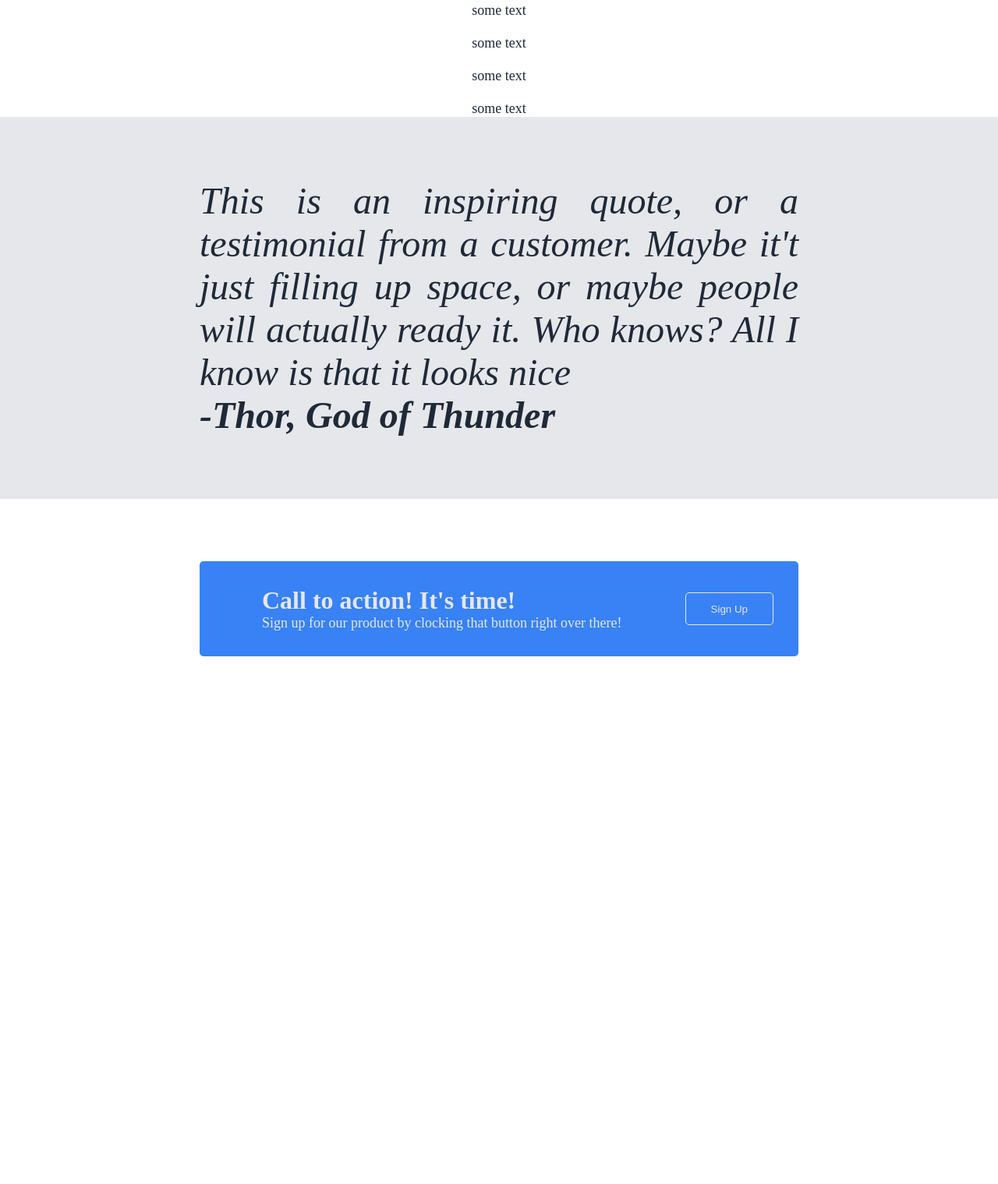
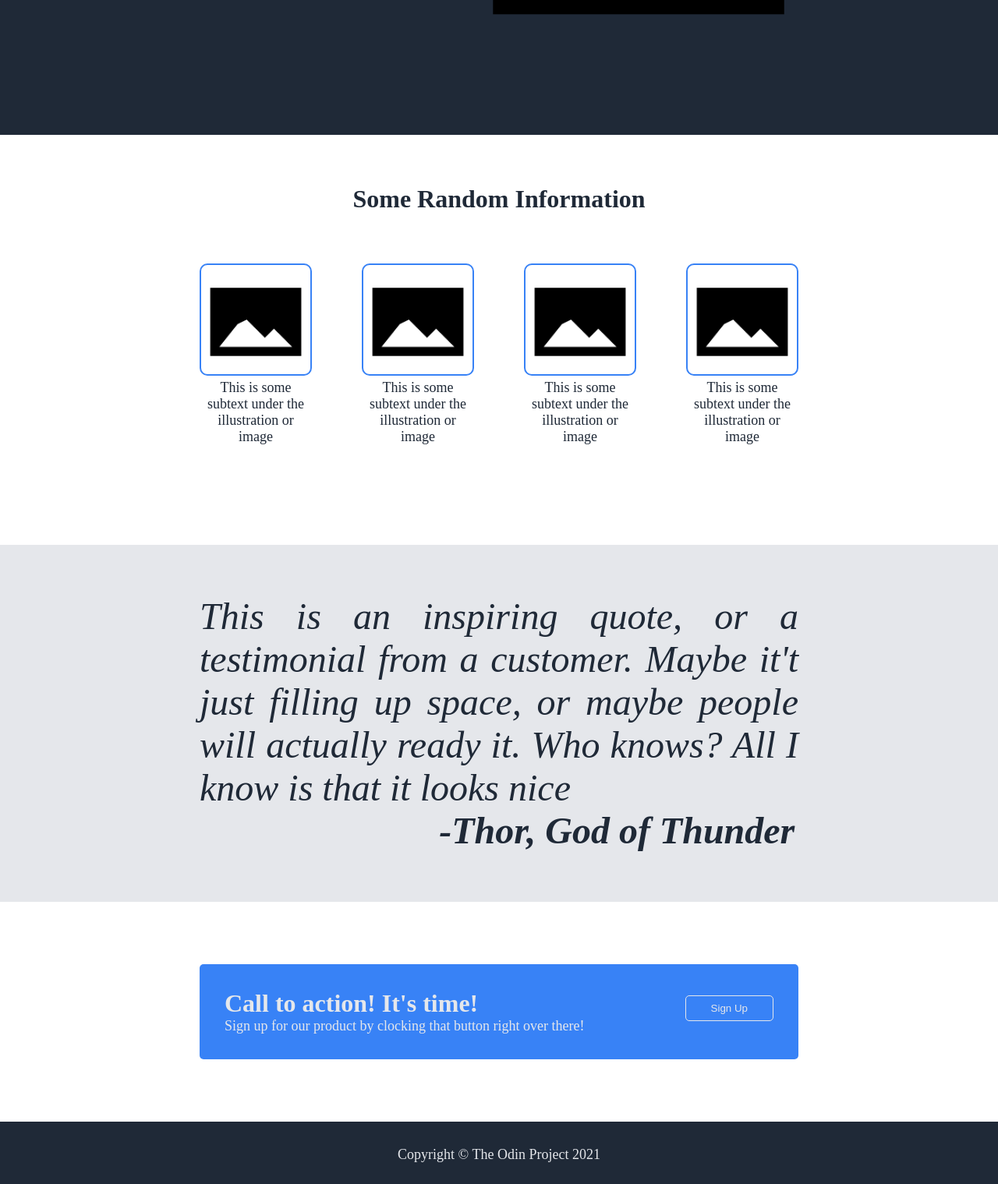
Before and after one commit to d3lan0/odin-landing-page, a plain HTML site: page index.html in a window 1280 px wide. Shown: the part 472-1991 px from the top of the page at 78% size. Before the commit the page ends 1394 px from the top, so only its background shows below. Drawn offline with Linux system fonts and the light colour scheme.

Commit message:
add gallery flex to index and css

```diff
--- a/css/style.css
+++ b/css/style.css
@@ -7,10 +7,9 @@
 }
 
 body{
-    display: flex;
-    flex-direction: column;
     margin: 0 auto;
-    color: #1F2937;;
+    color: #1F2937;
+
 }
 
 h1{
@@ -21,7 +20,8 @@ h2{
     font-size: 2rem;
 }
 
-section, footer{
+section,
+footer{
     font-size: 18px;
 }
 
@@ -58,6 +58,10 @@ nav{
     display: flex;
 
 }
+.intro-content img{
+ width: 50%;
+ height: 50%;
+}
 
 .intro{
     width: 45%;
@@ -74,7 +78,27 @@ nav{
 /* Gallery Styling */
 .gallery{
     text-align: center;
+    margin: 4rem 0;
+    display: flex;
+    flex-direction: column;
+    justify-content: center;
   }
+
+.gallery-items{
+    display: flex;
+    justify-content: space-around;
+    gap: 4rem;
+    width: 60%;
+    margin: 4rem auto;
+}
+
+.gallery img{
+   border: 2px solid #3882F6;
+   border-radius: 10px;
+   width: 100%;
+   height: 100%;
+
+}
 
 
 /*Quote Styling*/
@@ -82,16 +106,26 @@ nav{
     background-color: #E5E7EB;
     font-size: 3rem;
     font-style: italic;
+    display:flex;
 }
 
 blockquote{
-   width: 60%;
-   text-align: justify;
-   margin: 5rem auto;
+    margin: 4rem auto;
+    text-align: justify;
+
+}
+
+.quote-container{
+    width: 60%;
+    margin: 0 auto;
+
 }
 
 cite{
     font-weight: bold;
+    position: relative;
+    left:40%
+
 }
 
 /*Call to action Styling*/
@@ -111,8 +145,12 @@ cite{
     border: 1px solid #E5E7EB;
 }
 
-.action-content{
-    margin: 0 3rem;
+/*Footer Styling*/
+footer{
+    background-color: #1F2937;
+    color:#E5E7EB;
+    height: 5rem;
+    text-align: center;
+    padding: 2rem;
+
 }
-
-/*Footer Styling*/
--- a/index.html
+++ b/index.html
@@ -25,7 +25,7 @@
                 <button class="sign-up" type="button">Sign Up</button>
 
             </div>
-            <img src="" alt="intro image">
+            <img src="./img/placeholder.png" alt="intro image">
           </div>
         </div>
       </section>
@@ -34,29 +34,39 @@
         <h2>Some Random Information</h2>
         <div class="gallery-items">
             <div>
-                <img src="" alt="">
-                <p>some text</p>
+                <figure>
+                    <img src="./img/placeholder.png" alt="">
+                    <figcaption>This is some subtext under the illustration or image</figcaption>
+                </figure>
             </div>
             <div>
-                <img src="" alt="">
-                <p>some text</p>
+                <figure>
+                    <img src="./img/placeholder.png" alt="">
+                    <figcaption>This is some subtext under the illustration or image</figcaption>
+                </figure>
             </div>
             <div>
-                <img src="" alt="">
-                <p>some text</p>
+                <figure>
+                    <img src="./img/placeholder.png" alt="">
+                    <figcaption>This is some subtext under the illustration or image</figcaption>
+                </figure>
             </div>
             <div>
-                <img src="" alt="">
-                <p>some text</p>
+                <figure>
+                    <img src="./img/placeholder.png" alt="">
+                    <figcaption>This is some subtext under the illustration or image</figcaption>
+                </figure>
             </div>
         </div>
       </section>
 
       <section class="quote">
-        <blockquote>
-            <p>This is an inspiring quote, or a testimonial from a customer. Maybe it't just filling up space, or maybe people will actually ready it. Who knows? All I know is that it looks nice</p>
-            <cite>-Thor, God of Thunder</cite>
-        </blockquote>
+        <div class="quote-container">
+            <blockquote>
+                <p>This is an inspiring quote, or a testimonial from a customer. Maybe it't just filling up space, or maybe people will actually ready it. Who knows? All I know is that it looks nice</p>
+                <cite>-Thor, God of Thunder</cite>
+            </blockquote>
+        </div>
       </section>
 
       <section>
@@ -65,13 +75,15 @@
                 <h2>Call to action! It's time!</h2>
                 <p>Sign up for our product by clocking that button right over there!</p>
             </div>
-            <button class="sign-up" type="button">Sign Up</button>
+            <div>
+              <button class="sign-up" type="button">Sign Up</button>
+            </div>
           </div>
 
       </section>
 
       <footer>
-
+          <p>Copyright &copy; The Odin Project 2021 </p>
       </footer>
 
   </body>
```
Also changed, not shown: img/placeholder.png (added).
